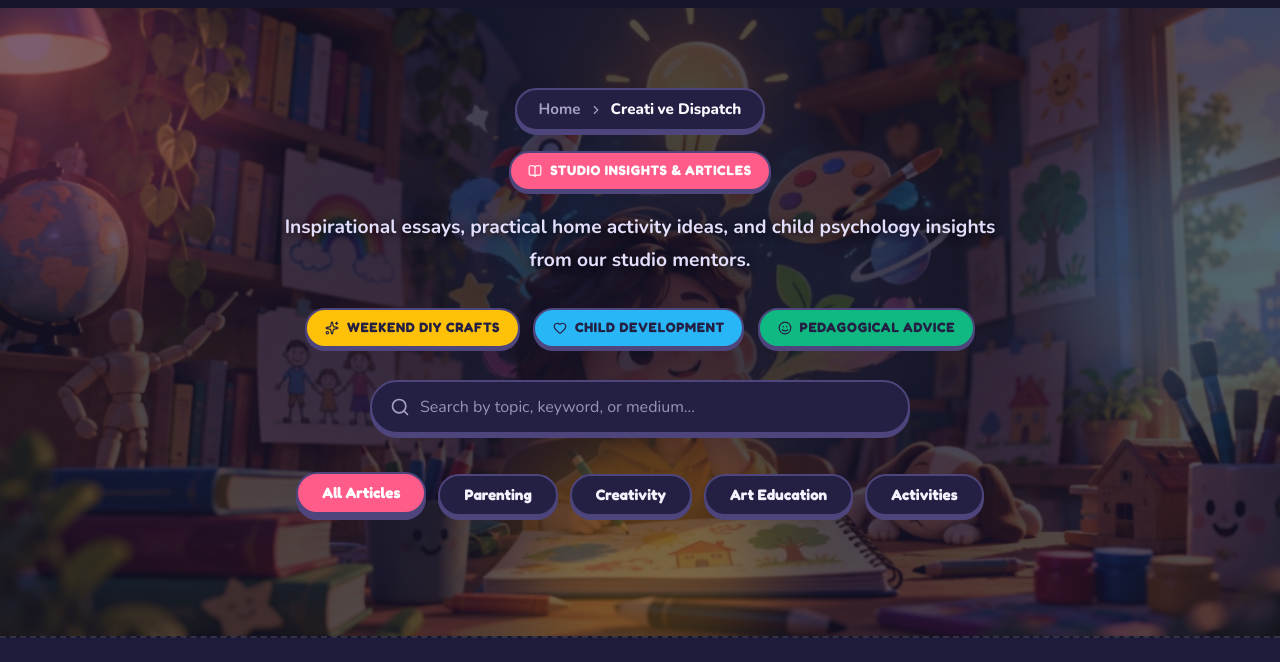
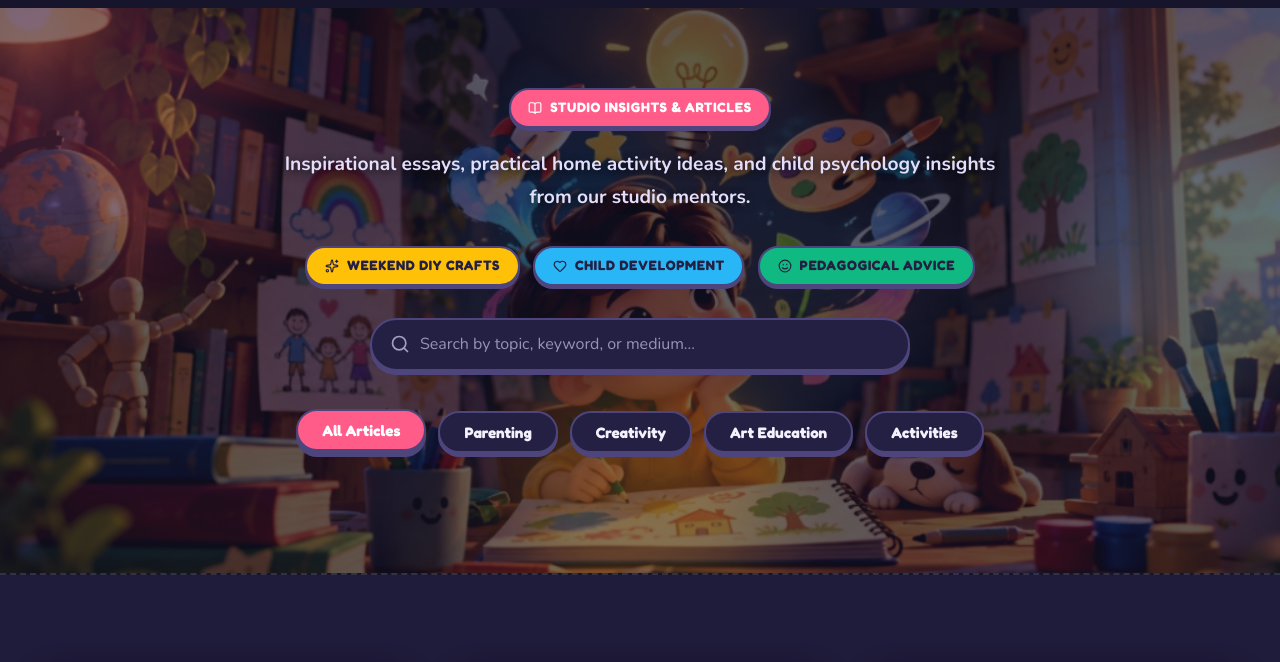
Before and after one commit to Logaprasath-iq/Kids-art, a plain HTML site: page blog.html in a window 1280 px wide. Both pictures are taken after a click on the button 993 px from the left and 35 px from the top of the page. Shown: the part 63-725 px from the top of the page. Drawn offline with nearby package versions, Linux system fonts and the light colour scheme.

Commit message:
fix: remove breadcrumbs across all hero sections and enhance hero background image visibility in light mode

```diff
--- a/assets/css/style.css
+++ b/assets/css/style.css
@@ -775,70 +775,68 @@ h1, h2, h3, h4, h5, h6 {
   background-size: cover;
   pointer-events: none;
   z-index: 1;
-  opacity: 0.20;
-  mask-image: radial-gradient(ellipse at center, rgba(0,0,0,0.55) 0%, rgba(0,0,0,0.9) 65%, rgba(0,0,0,1) 100%);
-  -webkit-mask-image: radial-gradient(ellipse at center, rgba(0,0,0,0.55) 0%, rgba(0,0,0,0.9) 65%, rgba(0,0,0,1) 100%);
+  opacity: 0.85;
   transition: opacity 0.3s ease;
 }
 
 [data-theme="dark"] .page-hero-bg {
-  opacity: 0.24;
-  filter: brightness(0.95) contrast(1.05);
-}
-
-/* Specific Hero Image Backgrounds - Balanced for High Contrast (Issue 9) */
+  opacity: 0.35;
+  filter: brightness(0.85) contrast(1.15);
+}
+
+/* Specific Hero Image Backgrounds - Clearly visible in Light Mode */
 .page-hero-about .page-hero-bg {
   background-image: url('../images/about-hero.jpg');
-  opacity: 0.16;
+  opacity: 0.85;
 }
 
 [data-theme="dark"] .page-hero-about .page-hero-bg {
-  opacity: 0.28;
+  opacity: 0.35;
 }
 
 .page-hero-classes .page-hero-bg {
   background-image: url('../images/class-hero.jpg');
-  opacity: 0.16;
+  opacity: 0.85;
 }
 
 [data-theme="dark"] .page-hero-classes .page-hero-bg {
-  opacity: 0.28;
+  opacity: 0.35;
 }
 
 .page-hero-events .page-hero-bg {
   background-image: url('../images/event-hero.jpg');
-  opacity: 0.16;
+  opacity: 0.85;
 }
 
 [data-theme="dark"] .page-hero-events .page-hero-bg {
-  opacity: 0.28;
+  opacity: 0.35;
 }
 
 .page-hero-pricing .page-hero-bg {
   background-image: url('../images/pricing-hero.jpg');
-  opacity: 0.16;
+  opacity: 0.85;
 }
 
 [data-theme="dark"] .page-hero-pricing .page-hero-bg {
-  opacity: 0.28;
+  opacity: 0.35;
 }
 
 .page-hero-blog .page-hero-bg {
   background-image: url('../images/blog-hero.jpg');
-  opacity: 0.16;
+  opacity: 0.85;
 }
 
 [data-theme="dark"] .page-hero-blog .page-hero-bg {
-  opacity: 0.28;
+  opacity: 0.35;
 }
 
 .page-hero-contact .page-hero-bg {
   background-image: url('../images/contact-hero.jpg');
-  opacity: 0.16;
+  opacity: 0.85;
 }
 
 [data-theme="dark"] .page-hero-contact .page-hero-bg {
-  opacity: 0.28;
+  opacity: 0.35;
 }
 
 .page-hero .container {
@@ -847,33 +845,7 @@ h1, h2, h3, h4, h5, h6 {
 }
 
 .page-hero-breadcrumb {
-  display: inline-flex;
-  align-items: center;
-  gap: 0.5rem;
-  font-size: 0.95rem;
-  font-weight: 700;
-  color: var(--muted);
-  background: var(--card-bg);
-  padding: 0.45rem 1.35rem;
-  border-radius: var(--radius-pill);
-  border: 2px solid var(--border);
-  box-shadow: 0 4px 0 var(--border);
-  margin-bottom: 1.25rem;
-}
-
-.page-hero-breadcrumb a {
-  color: var(--muted);
-  text-decoration: none;
-  transition: color var(--transition-fast);
-}
-
-.page-hero-breadcrumb a:hover {
-  color: var(--primary);
-}
-
-.page-hero-breadcrumb span {
-  color: var(--dark);
-  font-weight: 800;
+  display: none !important;
 }
 
 /* Issue 10: All pages remove heading in the hero section */
@@ -888,6 +860,7 @@ h1, h2, h3, h4, h5, h6 {
   max-width: 720px;
   margin: 0 auto 2rem auto;
   line-height: 1.7;
+  text-shadow: 0 1px 3px rgba(255, 255, 255, 0.95), 0 0 16px rgba(255, 255, 255, 0.9);
 }
 
 [data-theme="dark"] .page-hero-desc {
--- a/blog.html
+++ b/blog.html
@@ -102,11 +102,6 @@
     <div class="blob blob-yellow" style="bottom: -50px; left: 40%; width: 260px; height: 260px;"></div>
 
     <div class="container">
-      <div class="page-hero-breadcrumb">
-        <a href="index.html">Home</a>
-        <i data-lucide="chevron-right" style="width: 14px; height: 14px;"></i>
-        <span>Creat<span class="iv-sep">i</span>ve Dispatch</span>
-      </div>
       <div style="margin-bottom: 1.25rem;">
         <span class="badge-sticker badge-pink">
           <i data-lucide="book-open" style="width: 14px; height: 14px;"></i> Studio Insights & Articles
```
Also changed, not shown: about.html (+0 -5 lines), classes.html (+0 -5 lines), contact.html (+0 -5 lines), events.html (+0 -5 lines), pricing.html (+0 -5 lines).
